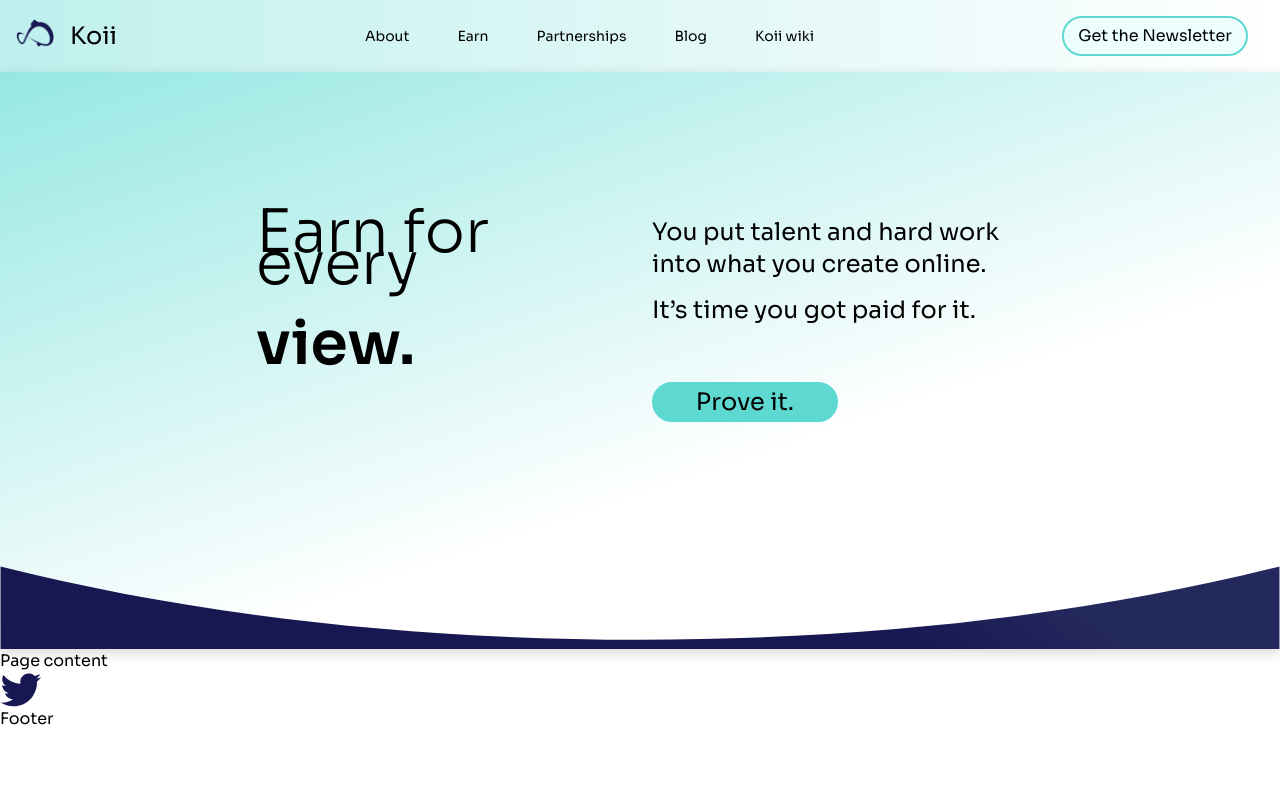
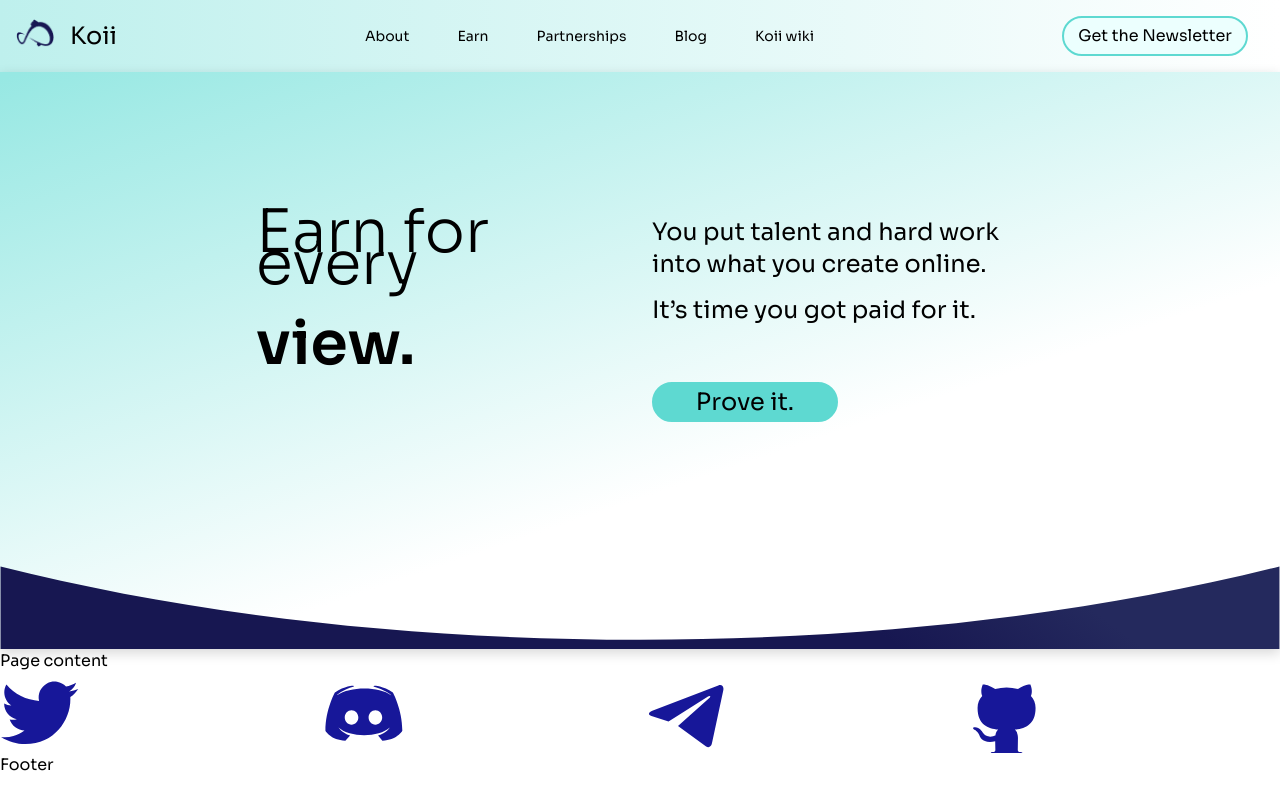
Before and after one commit to koii-network/homepage, a Next.js app: page / in a window 1280 px wide. Built offline with nearby package versions, Linux system fonts and the light colour scheme.

Commit message:
add social icon

```diff
--- a/components/ui/Button/IconButton.tsx
+++ b/components/ui/Button/IconButton.tsx
@@ -4,24 +4,48 @@
   {
     as: string;
     className?: string;
-    href: string;
     fill?: string;
+    px: string;
+
   } & React.HTMLProps<HTMLButtonElement>
 >;
 
-export const IconButton = ({ as, className, href, fill }: IconButtonProps) => {
+export const IconButton = ({ as, className, fill, px }: IconButtonProps) => {
   return (
     <div className={className}>
-        <a href={href} target="_blank">
-            {as === "twitter" &&
-            <div>
-            <svg width="42" height="34" viewBox="0 0 42 34" fill="none" xmlns="http://www.w3.org/2000/svg">
+        {as === "twitter" &&
+        <a href="https://twitter.com/KoiiNetwork" target="_blank">
+            <svg width={px} height={px} viewBox="0 0 42 34" fill="none" xmlns="http://www.w3.org/2000/svg">
             <path d="M41.0658 4.36577C39.5486 5.03449 37.9396 5.47367 36.2921 5.66878C38.0286 4.63397 39.3283 3.00537 39.9489 1.08648C38.3192 2.05284 36.5326 2.73008 34.6704 3.09643C33.4195 1.76289 31.7615 0.878477 29.9542 0.58069C28.1468 0.282902 26.2914 0.588425 24.6763 1.44976C23.0612 2.31109 21.7769 3.67998 21.0231 5.34361C20.2694 7.00723 20.0883 8.87239 20.5082 10.6491C17.2033 10.4841 13.9703 9.62834 11.0189 8.13749C8.06751 6.64664 5.46379 4.55399 3.37676 1.99541C2.63803 3.2597 2.24982 4.69692 2.25189 6.15988C2.25189 9.03125 3.7186 11.5679 5.94846 13.0531C4.62884 13.0117 3.33827 12.6567 2.18432 12.0175V12.1204C2.18472 14.0328 2.84885 15.8861 4.0641 17.3662C5.27935 18.8464 6.97094 19.8622 8.85205 20.2415C7.62705 20.5722 6.34257 20.621 5.09586 20.384C5.62624 22.0301 6.65996 23.4697 8.05231 24.5012C9.44465 25.5327 11.1259 26.1046 12.8606 26.1367C11.1365 27.4859 9.16244 28.4832 7.05123 29.0717C4.94002 29.6602 2.7331 29.8284 0.556641 29.5665C4.35595 32.001 8.77871 33.2935 13.2959 33.2893C28.585 33.2893 36.946 20.6692 36.946 9.72433C36.946 9.36789 36.936 9.00748 36.9201 8.655C38.5475 7.48302 39.9521 6.0312 41.0678 4.36775L41.0658 4.36577Z"
-                  fill="#171753"/>
+                  fill={fill}/>
             </svg>
-            </div>
-            }
         </a>
+        }
+         {as === "discord" &&
+        <a href="https://discord.gg/koii" target="_blank">
+           <svg width={px} height={px} viewBox="0 0 39 28" fill="none" xmlns="http://www.w3.org/2000/svg">
+            <path fill-rule="evenodd" clip-rule="evenodd" d="M28.4636 27.5003L26.3581 25.0028C30.4688 23.9039 32.073 21.1067 32.073 21.1067C26.8595 26.0018 12.6224 26.2016 7.10809 21.1067C7.10809 21.1067 8.51174 23.7041 12.7227 25.0028L10.4167 27.5003C3.39845 27.4004 0.691406 22.7051 0.691406 22.7051C0.691406 12.3155 5.3034 4.02375 5.3034 4.02375C10.0157 0.727051 14.3269 0.727051 14.3269 0.727051L14.6276 1.12665C8.81252 2.72505 6.30601 5.32246 6.30601 5.32246C13.1237 0.727051 27.1602 1.12665 32.6746 5.32246C32.7748 5.22256 29.366 2.52525 24.0522 1.12665L24.5535 0.727051C24.5535 0.727051 28.8647 0.727051 33.5769 4.02375C33.5769 4.02375 38.1889 12.3155 38.1889 22.7051C38.1889 22.7051 35.4819 27.4004 28.4636 27.5003ZM13.4251 19.7092C15.2524 19.7092 16.7337 18.1434 16.7337 16.212C16.7337 14.2805 15.2524 12.7148 13.4251 12.7148C11.5978 12.7148 10.1165 14.2805 10.1165 16.212C10.1165 18.1434 11.5978 19.7092 13.4251 19.7092ZM28.3641 16.212C28.3641 18.1434 26.8828 19.7092 25.0555 19.7092C23.2282 19.7092 21.7469 18.1434 21.7469 16.212C21.7469 14.2805 23.2282 12.7148 25.0555 12.7148C26.8828 12.7148 28.3641 14.2805 28.3641 16.212Z"
+            fill={fill}/>
+            </svg>
+
+        </a>
+        }
+         {as === "telegram" &&
+        <a href="https://t.me/koiinetwork" target="_blank">
+           <svg width={px} height={px} viewBox="0 0 39 28" fill="none" xmlns="http://www.w3.org/2000/svg">
+           <path d="M14.6297 20.3145L28.1649 30.2046C29.5685 31.1037 30.7716 30.6042 31.1727 28.806L36.687 3.03176C37.1883 0.833952 35.7847 -0.16505 34.2808 0.534251L2.09707 12.9219C-0.00840628 13.7211 -0.00840628 15.0198 1.69603 15.5193L10.0177 18.1167L29.0672 6.02876C29.9696 5.52926 30.7716 5.72906 30.1701 6.42836"
+            fill={fill}/>
+            </svg>
+        </a>
+        }
+        {as === "github" &&
+        <a href="https://github.com/koii-network" target="_blank">
+           <svg width={px} height={px} viewBox="0 0 39 28" fill="none" xmlns="http://www.w3.org/2000/svg">
+           <path d="M10.0025 32.9865C8.78848 32.9865 8.96179 34.4111 8.96179 34.4111H24.7448C24.7448 34.4111 24.8192 33.7994 24.5295 33.3778C24.3763 33.1559 24.1224 32.9865 23.7041 32.9865C22.5767 32.9865 22.3168 32.4838 22.3168 31.9809L22.4034 26.1158C22.4034 24.1045 21.7093 22.7638 20.8419 22.0935C25.7856 21.5906 30.9882 19.7471 30.9882 11.5346C30.9882 9.18908 30.1207 7.26168 28.7335 5.7533C28.9934 5.2505 29.6875 3.07171 28.4735 0.138716C28.4735 0.138716 28.0017 -0.0129644 26.9785 0.201563C25.9912 0.409396 24.4901 0.959118 22.4034 2.3175C18.7614 1.31192 14.9452 1.31192 11.3032 2.3175C7.05457 -0.447871 5.2331 0.138716 5.2331 0.138716C4.0191 3.07171 4.7132 5.2505 4.97314 5.7533C3.58584 7.26168 2.71843 9.18908 2.71843 11.5346C2.71843 19.7471 7.83444 21.5906 12.7771 22.0935C12.1706 22.6801 11.5631 23.6018 11.3898 25.0263C10.0892 25.5292 6.88038 26.4501 4.97314 23.1827C4.97314 23.1827 3.75915 21.1715 1.50443 21.004C1.50443 21.004 -0.663641 21.004 1.41778 22.3447C1.41778 22.3447 1.88342 22.5417 2.47773 23.1961C2.90925 23.6714 3.40816 24.3879 3.8458 25.4454C3.8458 25.4454 5.14645 29.1317 11.3032 27.791L11.3898 31.9809C11.3898 32.4838 11.1299 32.9865 10.0025 32.9865Z"
+            fill={fill}/>
+            </svg>
+        </a>
+        }
     </div>
   )
   ;
--- a/pages/index.tsx
+++ b/pages/index.tsx
@@ -10,11 +10,12 @@
 <div>
     <Hero/>
     Page content
-    <IconButton
-    as="twitter"
-    href="https://twitter.com/"
-    fill="#171753"
-    />
+    <div className="grid grid-cols-4 gap-4">
+    <IconButton as="twitter" fill="#171799" px="80"/>
+    <IconButton as="discord" fill="#171799" px="80"/>
+    <IconButton as="telegram" fill="#171799" px="80"/>
+    <IconButton as="github" fill="#171799" px="80"/>
+    </div>
 </div>
   );
 
```
